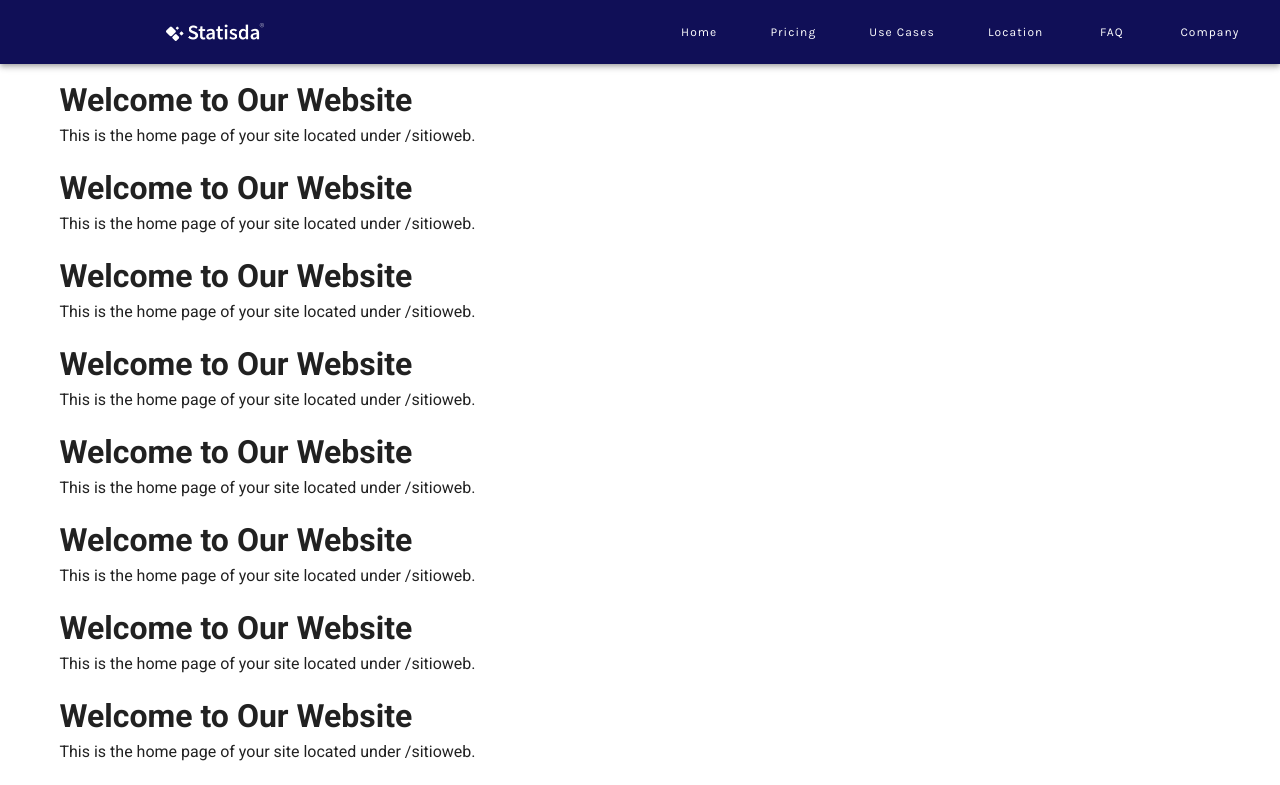
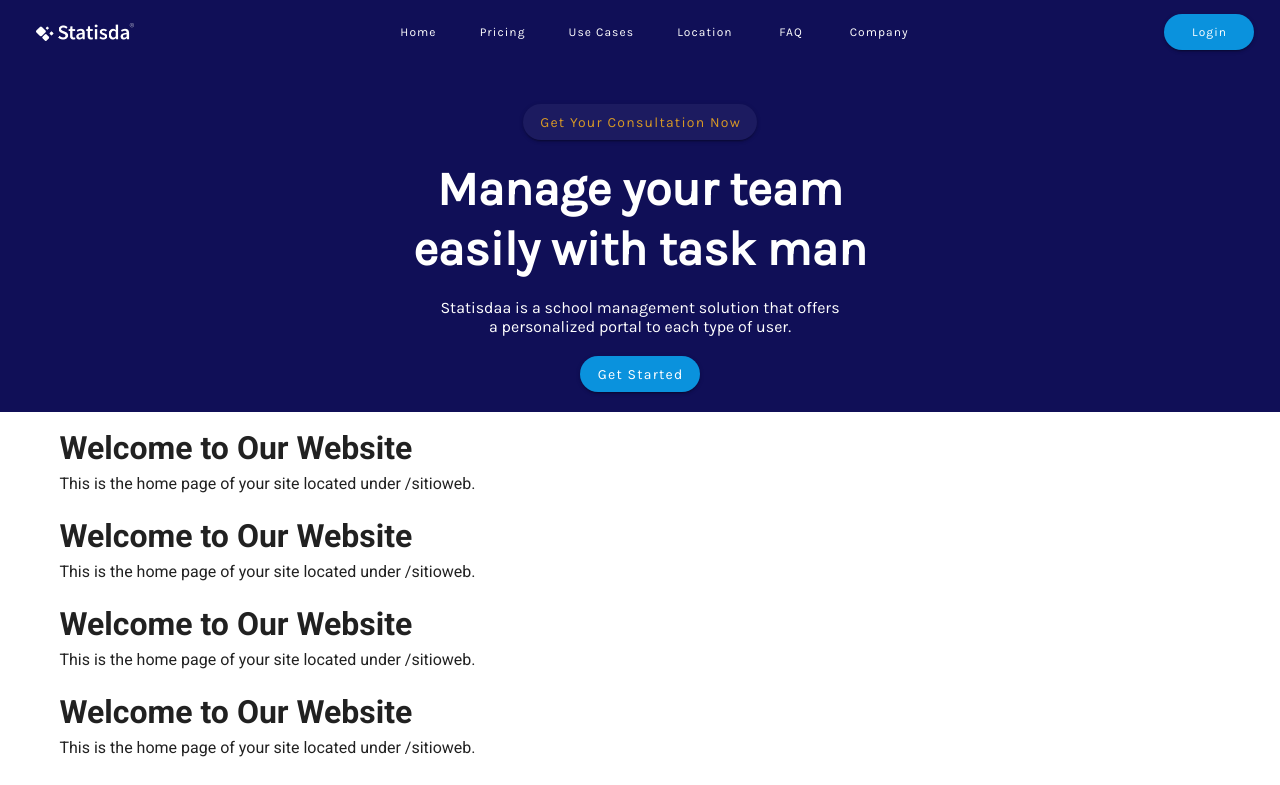
Before and after one commit to CORONILLA273/front-proyecto-lenguajes, a Nuxt app: page /sitioweb in a window 1280 px wide. Shown: the top 785 px of the page. Built offline with nearby package versions, Linux system fonts and the light colour scheme.

Commit message:
Actualizacion de sitioweb

```diff
--- a/pages/sitioweb/index.vue
+++ b/pages/sitioweb/index.vue
@@ -1,26 +1,73 @@
 <template>
   <v-app>
     <!-- Toolbar -->
-    <v-app-bar color="#100F57" class="d-flex justify-space-between align-center">
+    <v-app-bar color="#100F57" fixed app elevation="0">
       <!-- Logo Image -->
       <img src="/Statisda.png" alt="Company Logo" class="company-logo">
 
       <!-- Container for Centered Buttons -->
+      <v-spacer /> <!-- Espaciador antes de los botones para centrar -->
       <div class="button-container">
-        <v-btn text class="button-text-transform btn-spacing" href="#">Home</v-btn>
-        <v-btn text class="button-text-transform btn-spacing" href="#">Pricing</v-btn>
-        <v-btn text class="button-text-transform btn-spacing" href="#">Use Cases</v-btn>
-        <v-btn text class="button-text-transform btn-spacing" href="#">Location</v-btn>
-        <v-btn text class="button-text-transform btn-spacing" href="#">FAQ</v-btn>
-        <v-btn text class="button-text-transform btn-spacing" href="#">Company</v-btn>
+        <!-- Contenedor para los botones -->
+        <v-btn text class="button-text-transform btn-spacing" href="#">
+          Home
+        </v-btn>
+        <v-btn text class="button-text-transform btn-spacing" href="#">
+          Pricing
+        </v-btn>
+        <v-btn text class="button-text-transform btn-spacing" href="#">
+          Use Cases
+        </v-btn>
+        <v-btn text class="button-text-transform btn-spacing" href="#">
+          Location
+        </v-btn>
+        <v-btn text class="button-text-transform btn-spacing" href="#">
+          FAQ
+        </v-btn>
+        <v-btn text class="button-text-transform btn-spacing" href="#">
+          Company
+        </v-btn>
       </div>
+      <v-spacer /> <!-- Espaciador después de los botones para centrar -->
 
       <!-- Right Button -->
-      <v-btn class="button-text-transform sign-up-btn" href="#">Login</v-btn>
+      <v-btn class="button-text-transform sign-up-btn" href="#">
+        Login
+      </v-btn>
     </v-app-bar>
 
     <!-- Main content area -->
     <v-main>
+      <!-- Custom Section Below Toolbar -->
+      <div class="full-width-section">
+        <div class="custom-button-container">
+          <v-btn class="custom-consultation-button">
+            Get Your Consultation Now
+          </v-btn>
+        </div>
+        <div class="title-text-container">
+          <div class="title-text">
+            Manage your team
+          </div>
+          <div class="title-text">
+            easily with task man
+          </div>
+          <div class="sub-title-text1">
+            <!-- Nuevo texto añadido aquí -->
+            Statisdaa is a school management solution that offers
+          </div>
+          <div class="sub-title-text2">
+            <!-- Nuevo texto añadido aquí -->
+            a personalized portal to each type of user.
+          </div>
+          <v-btn class="button-text-transform get-started-btn" href="#">
+            <!-- Aplicamos la nueva clase aquí -->
+            Get Started
+          </v-btn>
+        </div>
+      </div>
+
+      <!-- Additional content -->
       <v-container>
         <h1>Welcome to Our Website</h1>
         <p>This is the home page of your site located under /sitioweb.</p>
@@ -36,23 +83,7 @@
         <p>This is the home page of your site located under /sitioweb.</p>
         <h1>Welcome to Our Website</h1>
         <p>This is the home page of your site located under /sitioweb.</p>
-        <h1>Welcome to Our Website</h1>
-        <p>This is the home page of your site located under /sitioweb.</p>
-        <h1>Welcome to Our Website</h1>
-        <p>This is the home page of your site located under /sitioweb.</p>
-        <h1>Welcome to Our Website</h1>
-        <p>This is the home page of your site located under /sitioweb.</p>
-        <h1>Welcome to Our Website</h1>
-        <p>This is the home page of your site located under /sitioweb.</p>
-        <h1>Welcome to Our Website</h1>
-        <p>This is the home page of your site located under /sitioweb.</p>
-        <h1>Welcome to Our Website</h1>
-        <p>This is the home page of your site located under /sitioweb.</p>
-        <h1>Welcome to Our Website</h1>
-        <p>This is the home page of your site located under /sitioweb.</p>
-        <h1>Welcome to Our Website</h1>
-        <p>This is the home page of your site located under /sitioweb.</p>
-        <!-- Additional repeated content omitted for brevity -->
+        <!-- Your repeated content goes here -->
       </v-container>
     </v-main>
 
@@ -73,11 +104,19 @@
   font-weight: 400;
   line-height: 14.03px;
   text-align: center;
+  margin-right: 10px; /* Adjust spacing between buttons */
 }
 
-/* Aplica estilos directamente en este componente */
-.v-btn .v-btn__content {
-  text-transform: capitalize !important; /* Solo capitaliza la primera letra de cada palabra */
+/* Responsiveness */
+@media (max-width: 600px) {
+  .v-app-bar {
+    flex-direction: column;
+    align-items: center;
+  }
+  .button-container {
+    flex-direction: column;
+    align-items: center;
+  }
 }
 
 /* Estilos específicos para el logo */
@@ -85,14 +124,14 @@
   width: 98px;
   height: 26px;
   opacity: 1; /* Asegúrate que la imagen es visible */
-  margin-left: 150px;
-  margin-right: 400px;
+  margin-left: 20px;
+  margin-right: 20px;
 }
 
 .button-container {
   display: flex;
   justify-content: center;
-  flex-grow: 1;
+  flex-wrap: wrap; /* Permite que los botones se ajusten en múltiples líneas si es necesario */
 }
 
 /* Clase para aplicar margen a los botones */
@@ -100,14 +139,83 @@
   margin-right: 20px; /* Ajusta este valor según sea necesario para separar los botones */
 }
 
-/* Estilos específicos para el botón Sign up */
+.get-started-btn {
+  font-family: 'Karla', sans-serif;
+  font-size: 16px;
+  font-weight: 400;
+  line-height: 18.7px;
+  text-align: center;
+  color: white !important; /* Texto blanco */
+  background-color: #0A92DD !important; /* Color de fondo azul */
+  border-radius: 40px; /* Bordes redondeados */
+  padding: 10px 14px; /* Espaciado interno */
+  text-transform: capitalize; /* Texto con mayúscula inicial */
+  margin-top: 20px; /* Espacio adicional encima del botón si es necesario */
+}
+
+/* Estilos específicos para el botón Login */
 .sign-up-btn {
-  width:  90px;
+  width: 90px;
   height: 34px;
   padding: 10px 14px 10px 14px;
   background-color: #0A92DD !important;
   border-radius: 40px 40px 40px 40px;
   color: white;
-  margin-left: 350px; /* Ajusta según sea necesario para mover el botón a la derecha */
+}
+
+/* New custom button styles */
+.custom-button-container {
+  display: flex;
+  justify-content: center;
+  margin-top: 20px; /* Space below the toolbar */
+}
+
+.custom-consultation-button {
+  font-family: 'Karla', sans-serif;
+  font-size: 16px;
+  font-weight: 400;
+  line-height: 18.7px;
+  text-align: center;
+  color: #D89925 !important; /* Texto blanco */
+  background-color:  rgb(28, 27, 96) !important; /* Color de fondo azul */
+  border-radius: 40px; /* Bordes redondeados */
+  padding: 10px 14px; /* Espaciado interno */
+  text-transform: capitalize; /* Texto con mayúscula inicial */
+}
+.title-text-container {
+  text-align: center; /* Centering the text */
+  margin-top: 20px; /* Space below the button */
+}
+
+.title-text {
+  font-family: 'Karla', sans-serif; /* Setting the font family */
+  font-size: 48px;
+  font-weight: 700;
+  line-height: 59.53px;
+  color: #FFFFFF; /* White text color */
+}
+
+.full-width-section {
+  width: 100%;
+  background-color: #100F57; /* Same as the toolbar */
+  padding: 20px 0; /* Padding for aesthetic */
+}
+
+.sub-title-text1 {
+  font-family: 'Karla', sans-serif;
+  font-size: 16px;
+  font-weight: 400;
+  line-height: 18.7px;
+  text-align: center;
+  color: #FFFFFF; /* Color de texto blanco */
+  margin-top: 20px;
+}
+.sub-title-text2 {
+  font-family: 'Karla', sans-serif;
+  font-size: 16px;
+  font-weight: 400;
+  line-height: 18.7px;
+  text-align: center;
+  color: #FFFFFF; /* Color de texto blanco */
 }
 </style>
```
